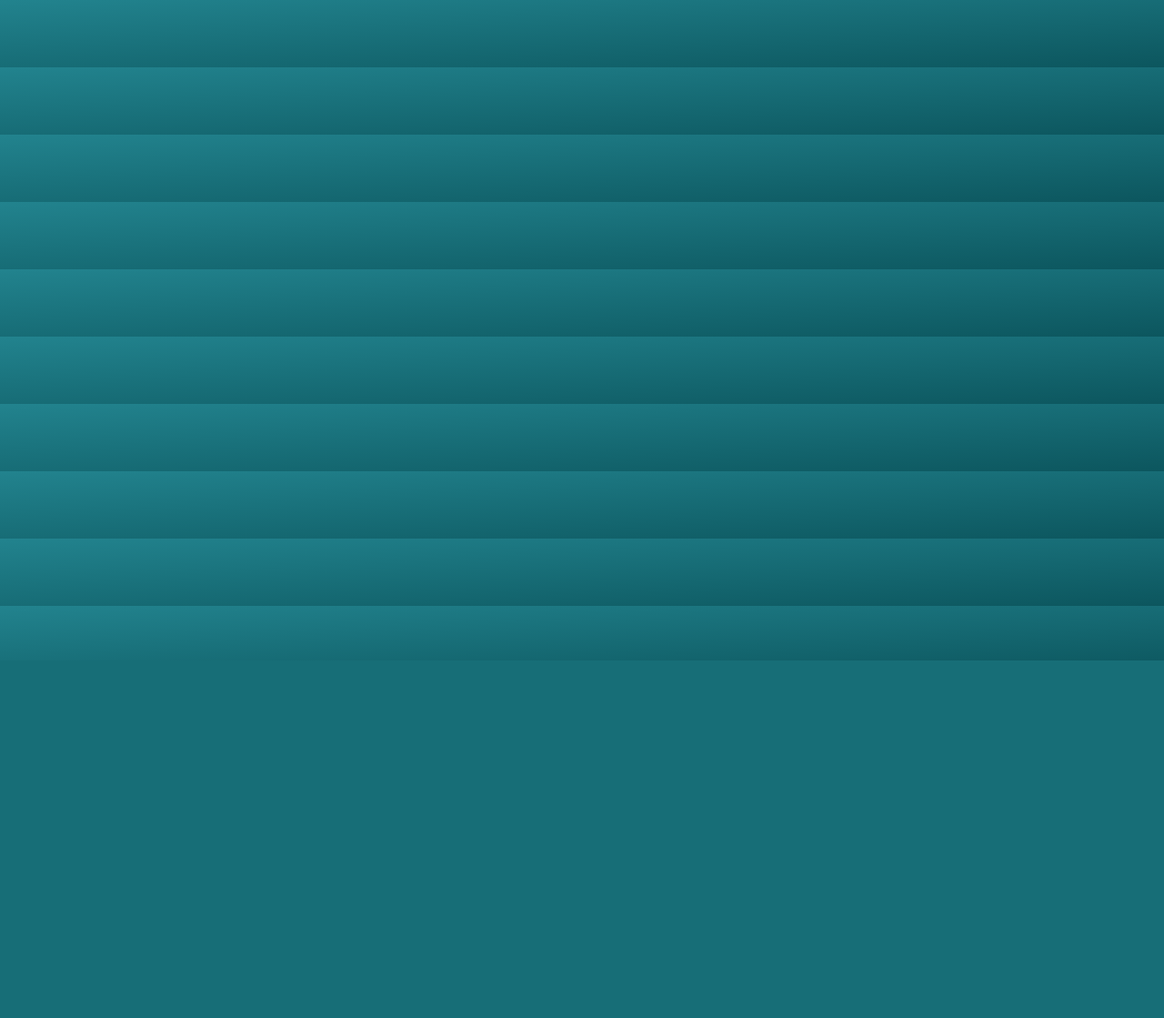
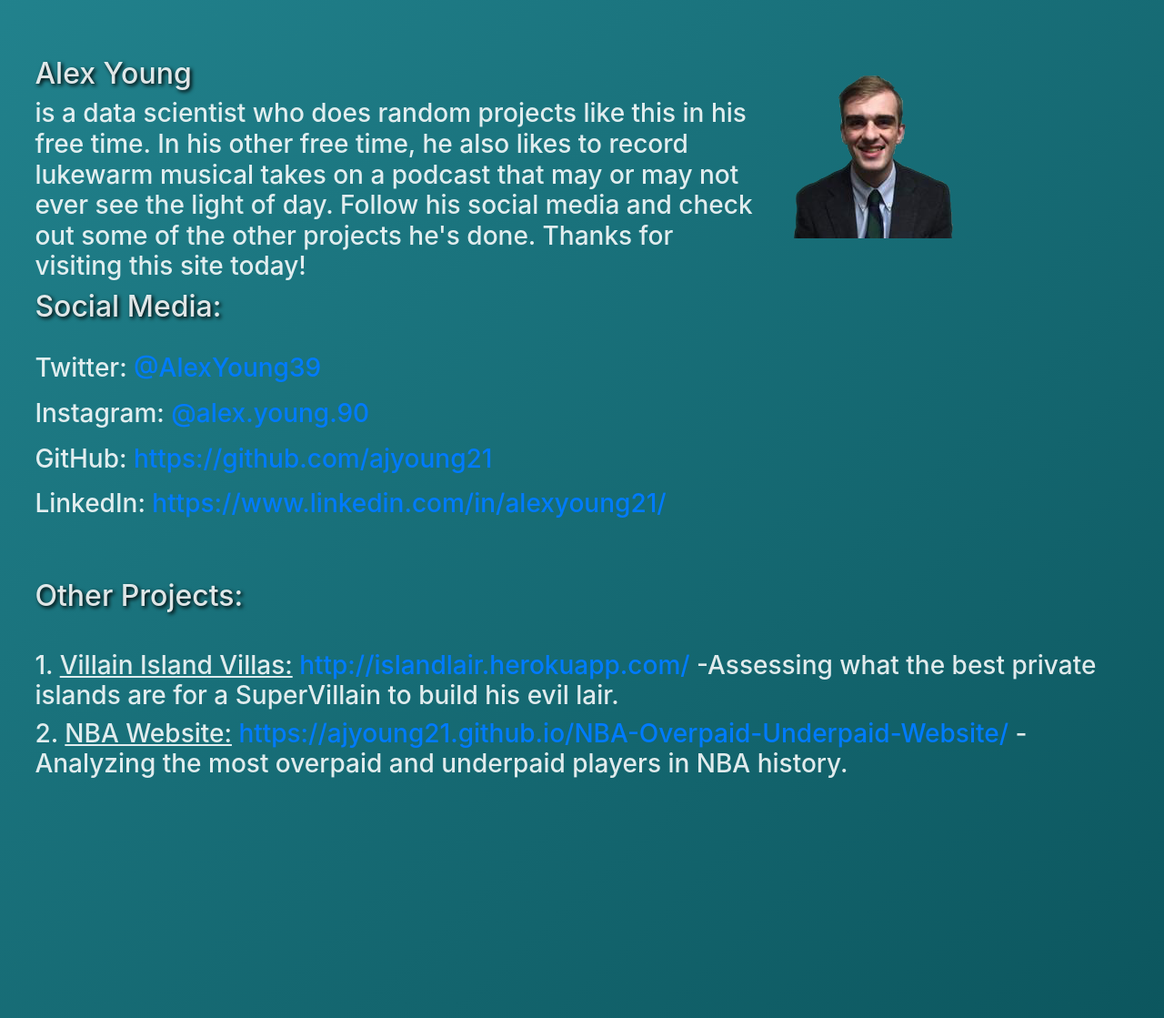
Before and after one commit to ajyoung21/Unsolved-Murder-Data, a Flask app: page /contact in a window 1280 px wide. Shown: the part 74-1193 px from the top of the page at 91% size. Before the commit the page ends 800 px from the top, so only its background shows below. Run offline with Flask 2, Linux system fonts and the light colour scheme; some libraries are stand-ins or nearby versions.

Commit message:
Touched up all pages to make site ready to share

```diff
--- a/templates/contact.html
+++ b/templates/contact.html
@@ -30,7 +30,14 @@
                   background-image: linear-gradient(to bottom right,  rgb(34, 131, 142),  rgb(12, 86, 94))
 
                 }
+                #all-stuff{
+                    padding: 3%;
 
+                }
+
+                h2 {
+                    text-shadow: 2px 2px 4px #000000;
+                }
                 nav h3 {
                 color:rgb(150, 224, 250)
 }
@@ -62,3 +69,58 @@
           </li>
         </ul>
       </nav>
+
+      <div id='all-stuff'>
+
+
+
+
+
+      </br>
+<div class='row'>
+
+<div class="col-md-8">
+   <h2>Alex Young</h2><h3> is a data scientist who does random projects like this in his free time. In his other free time, he also likes to record lukewarm
+       musical takes on a podcast that may or may not ever see the light of day. Follow his social media and check out some of the other projects he's done.
+       Thanks for visiting this site today!
+    </div>
+</br>
+<div class="col-md-4">
+    <img src="../static/img/alexpng copy.png">
+</div>
+</div>
+
+   <h2>Social Media:</h2>
+</br>
+   <h3>
+   <p>Twitter: <a href="https://twitter.com/AlexYoung39">@AlexYoung39</a></p>
+
+   <p>Instagram: <a href="https://www.instagram.com/alex.young.90/">@alex.young.90</a></p>
+
+   <p>GitHub: <a href="https://github.com/ajyoung21">https://github.com/ajyoung21</a></p>
+
+   <p>LinkedIn: <a href="https://www.linkedin.com/in/alexyoung21/">https://www.linkedin.com/in/alexyoung21/</a></p></br>
+
+</h3>
+
+<p><h2>Other Projects:</h2></p></br>
+
+
+        <h3>1. <u>Villain Island Villas:</u> <a href="http://islandlair.herokuapp.com/">http://islandlair.herokuapp.com/</a> -Assessing what the best private islands are for a SuperVillain to build his evil lair.
+
+        <h3>2. <u>NBA Website:</u> <a href="https://ajyoung21.github.io/NBA-Overpaid-Underpaid-Website/">https://ajyoung21.github.io/NBA-Overpaid-Underpaid-Website/</a>
+         -Analyzing the most overpaid and underpaid players in NBA history.</h3>
+    </li>
+</ul>
+</div>
+
+</h3>
+</br>
+</br>
+</br>
+</br>
+</br>
+</br>
+</br>
+</br>
+</br>
--- a/templates/index.html
+++ b/templates/index.html
@@ -97,6 +97,9 @@
   width: 30%
 
 
+}
+h1{
+  text-shadow: 2px 2px 4px #000000;
 }
 #legend-text{
   color: rgba(240, 248, 255, 0.79);
```
Also changed, not shown: templates/about.html (+7 -4 lines), static/img/alexpng copy.png (added).
